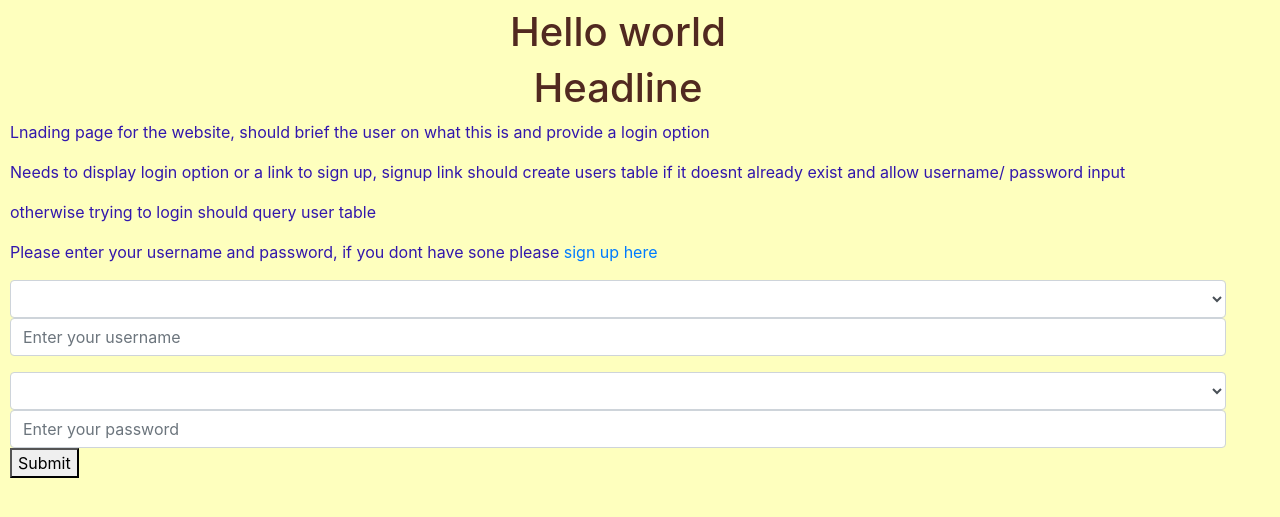
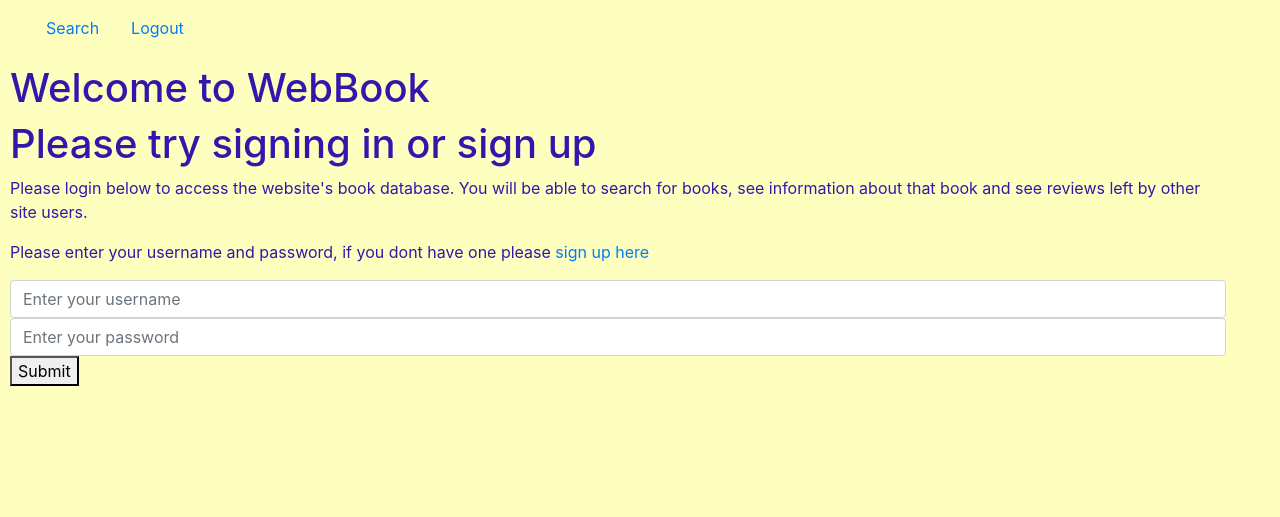
Before and after one commit to BlackSun93/cs50Project1, a Flask app: page / in a window 1280 px wide. Shown: the top 517 px of the page. Run offline with Flask 2, Linux system fonts and the light colour scheme; lists and menus that the app fills with data are empty; some libraries are stand-ins or nearby versions.

Commit message:
version 1.0
Ready for submission, html pages need more formatting

```diff
--- a/application.py
+++ b/application.py
@@ -1,16 +1,16 @@
 import os
-import psycopg2
+import psycopg2, requests, json
 from tables import TableMake
 
-from flask import Flask, session, render_template, request
+from flask import Flask, session, render_template, request, redirect, url_for, jsonify, flash
 from flask_session import Session
-from sqlalchemy import create_engine, MetaData, Table, Column, String
+from sqlalchemy import create_engine, MetaData, Table, Column, String, select
 from sqlalchemy.orm import scoped_session, sessionmaker
 
 app = Flask(__name__)
+app.config["SECRET_KEY"] = "goodluck"
 
 # Check for environment variable
-#os.putenv("DATABASE_URL", "postgres://qhpnyexenogece:1c04bab21940e673a432d6354cc67440b4d2830e4213f84f18fddf392ff88b9e@ec2-52-202-22-140.compute-1.amazonaws.com:5432/d8tpvv7b4aadb")
 if not os.getenv("DATABASE_URL"):
     raise RuntimeError("DATABASE_URL is not set")
 
@@ -23,109 +23,220 @@ Session(app)
 engine = create_engine(os.getenv("DATABASE_URL"))
 db = scoped_session(sessionmaker(bind=engine))
 
-#metadata = MetaData()
-#users = Table('users', metadata,
-#Column ('userID', Integer, primary_key=True),
-#Column ('username', String(20), nullable=false),
-#Column ('password', String(20), nullable=false)
-#)
+createReviews = ('CREATE TABLE IF NOT EXISTS "reviews" ('
+    ' revid SERIAL PRIMARY KEY,'
+    ' isbn VARCHAR REFERENCES books,'
+    ' userid INTEGER REFERENCES users,'
+    ' review VARCHAR,'
+    ' rating INTEGER);')
 
-#users.create(engine, checkfirst=True)
+db.execute (createReviews)
+db.commit()
 
-#db.execute("IF (EXISTS (SELECT * FROM INFORMATION_SCHEMA.TABLES WHERE TABLE_SCHEMA = 'dbo' AND TABLE_NAME = 'users'))
- #
-  #
-   #
-   #BEGIN
-    #  PRINT 'Database Table Exists'
-   #END;
-#ELSE
- #  BEGIN
-  #    PRINT 'No Table in database'
-   #END;  )
+createUsers = ('CREATE TABLE IF NOT EXISTS "users" ('
+    'username VARCHAR NOT NULL,'
+    'password VARCHAR NOT NULL,'
+    'userid SERIAL UNIQUE,'
+    'PRIMARY KEY (userID));')
 
+db.execute (createUsers)
+db.commit()
 
-@app.route("/")
+@app.route("/home", methods = ["POST", "GET"])
+@app.route("/", methods = ["POST", "GET"])
+
 def index():
-    headline = " Headline"
-    body = "Hello this is a body"
-    return render_template ("index.html", headline=headline)
+    if request.method == 'GET':
+            if 'USER' in session:
+                return redirect(url_for("search", name = session['NAME']))
+            else:
+                headline = "Please try signing in or sign up"
+                body = "Hello this is a body"
+                return render_template ("index.html", headline=headline)
 
+    if request.method == 'POST':
+        usernamelog = request.form['usernamelog']
+        passwordlog = request.form['passwordlog']
+
+        if not usernamelog or not passwordlog:
+            return render_template ("index.html", headline="Incorrect username or password")
+
+        for i in usernamelog:
+            if i == "'" or i.isspace():
+                return render_template ("index.html", headline= "not a valid username")
+
+        for i in passwordlog:
+            if i == "'" or i.isspace():
+                return render_template ("index.html", headline= "not a password")
+
+        databaseQuery = db.execute('SELECT * FROM users WHERE (username = :usernamelog AND password = :passwordlog)',
+        {"usernamelog": usernamelog, "passwordlog": passwordlog}).fetchone()
+
+        if databaseQuery:
+            session['USER'] = databaseQuery.userid
+            session['NAME'] = databaseQuery.username.capitalize()
+            return render_template ("search.html", name = session['NAME'])
+        else:
+            return render_template ("index.html", headline="Incorrect username or password")
 
 
 @app.route('/signup')
 def signup():
 
-    #engine.execute ('CREATE TABLE IF NOT EXISTS "users" ('
-     #  'username VARCHAR NOT NULL,'
-      #  'password VARCHAR NOT NULL,'
-       # 'userID VARCHAR NOT NULL,'
-        #'PRIMARY KEY (userID));')
-
-    command = ('CREATE TABLE IF NOT EXISTS "users" ('
-       'username VARCHAR NOT NULL,'
-       'password VARCHAR NOT NULL,'
-        'userID SERIAL UNIQUE,'
-        'PRIMARY KEY (userID));')
-
-    db.execute (command)
-    db.commit()
-
-    #print ("Table made")
     return render_template ("signup.html")
 
-@app.route("/signupcomplete", methods = ['POST'])
+@app.route("/signupcomplete", methods = ['POST', 'GET'])
 def signupcomplete():
 
-    username = request.form['username']
-    password = request.form['password']
-
-    if username == "" or password == "":
-        headline = "Please complete both fields"
-        return render_template ("index.html", headline=headline)
+    if request.method == 'GET':
+        return render_template("index.html")
 
     else:
 
-        db.execute ("INSERT INTO users (username, password) VALUES (:username, :password)",
-         {"username": username, "password": password})
-        db.commit()
+        username = request.form['username']
+        password = request.form['password']
 
-        headline = "Signup Successful"
-        return render_template ("index.html", headline=headline)
+        for i in username:
+            if i == "'" or i.isspace():
+                return redirect(url_for('signup', headline="Please use a valid username"))
 
-@app.route("/loginsuccess", methods = ['POST'])
-def loginsuccess():
+        for i in password:
+            if i == "'" or i.isspace():
+                return redirect(url_for('signup', headline="Please use a valid password"))
+            else:
+                continue
 
-    usernamelog = request.form['usernamelog']
-    passwordlog = request.form['passwordlog']
+        if username == "" or password == "":
+            headline = "Please complete both fields"
+            return render_template("signup.html", headline="Please use a valid password")
 
-    #logcommand = ('SELECT * FROM users WHERE (username = 'usernamelog' AND password = 'passwordlog')')
+        elif db.execute("SELECT username FROM users WHERE username = :username", {"username": username}).rowcount != 0:
+            headline = "This username is taken"
+            return render_template("signup.html", headline=headline)
 
-    if db.execute('SELECT * FROM users WHERE (username = :usernamelog AND password = :passwordlog)', {"usernamelog": usernamelog, "passwordlog": passwordlog}).rowcount == 1:
+        else:
 
-    #if login == 1
-        return render_template ("search.html")
+            db.execute ("INSERT INTO users (username, password) VALUES (:username, :password)",
+            {"username": username, "password": password})
+            db.commit()
 
-    else:
-        return render_template ("index.html", headline="Username or password incorrect")
-
+            headline = "Signup Successful"
+            return render_template("index.html", headline = headline)
 
 @app.route("/logout")
 def logout():
+    if 'USER' in session:
+        session.pop('USER',None)
+        session.pop('NAME', None)
 
-    return "Project 1: TODO"
+        return render_template("index.html", headline="logged out")
+
+    else:
+        return render_template("index.html", headline="You are already logged out")
 
 
-@app.route("/search")
+@app.route("/search", methods = ['POST', 'GET'])
 def search():
+    if request.method == 'GET':
+        #if logged in, returns the search page, otherwise takes user back to the main page
+        if 'USER' in session:
+            return render_template("search.html", name = session['NAME'])
 
-    return "Project 1: TODO"
+        else:
+            return render_template("index.html", headline="You have to login first to see the search page")
+
+    #if post request submitted from a form being completed, attemps to convert all the form inputs into valid sqlAlchemy syntax
+    #by adding a % to the end of the input (as SQL query is a LIKE query), if nothing was entered into the form, sets variable to ""
+    #and correct sql statement is picked out.
+    else:
+        try:
+            isbn = request.form['isbn'] + "%"
+        except:
+           isbn = ""
+        try:
+            title = request.form['title'].capitalize() + "%"
+        except:
+            title = ""
+        try:
+            author = request.form['author'] + "%"
+        except:
+            author = ""
+
+    if isbn != "":
+        books = db.execute("SELECT * FROM BOOKS WHERE (isbn LIKE :isbn)", {"isbn": isbn})
+
+    elif title != "":
+        books = db.execute("SELECT * FROM BOOKS WHERE (title LIKE :title)", {"title": title})
+
+    else:
+        books = db.execute("SELECT * FROM BOOKS WHERE (author LIKE :author)", {"author": author})
+
+    if books.rowcount == 0:
+        return render_template("search.html", headline = "No books found with those parameters")
+
+    else:
+        return render_template("booksearchsuccess.html", books=books)
 
 
-@app.route("/hello", methods=["GET", "POST"])
-def hello():
-    if request.method == "GET":
-        return "Please submit form properly"
+@app.route("/selectedbook/<string:isbn>", methods = ["GET", "POST"])
+def selectedbook(isbn):
+    apireq = requests.get("https://www.goodreads.com/book/review_counts.json", params={"key": "qjfi7EyD90v3MlEghQNbBQ", "isbns": isbn})
+    books = db.execute("SELECT * FROM books WHERE isbn = :isbn", {"isbn": isbn})
+    reviews = db.execute("SELECT reviews.review, reviews.rating, users.username FROM reviews "
+                        "INNER JOIN users ON reviews.userid = users.userid "
+                        "WHERE isbn = :isbn", {"isbn": isbn})
+
+    apiresult = apireq.json()
+
+    rev_count =  apiresult['books'][0]['reviews_count']
+    average_score = apiresult['books'][0]['average_rating']
+
+    if request.method =="GET":
+        return render_template("selectedbook.html", books = books, reviews = reviews, rev_count = rev_count, average_score = average_score)
+
     else:
-        name = request.form.get("name")
-        return render_template("index.html", headline=name)
+        rating = request.form['rating']
+        rev = request.form['review']
+        current = session["USER"]
+
+        if db.execute ("SELECT * FROM reviews WHERE userid = :userid AND isbn = :isbn",
+         {"userid": current, "isbn": isbn}).rowcount != 0:
+
+            db.execute("UPDATE reviews SET review = :review, rating = :rating WHERE userid = :userid AND isbn = :isbn",
+            {"review": rev, "userid": current, "isbn": isbn, "rating": rating})
+            db.commit()
+
+            flash('Your review has been updated! Please refresh the page to see it displayed.')
+
+            return render_template("selectedbook.html",  books = books, reviews = reviews, rev_count = rev_count, average_score = average_score)
+
+        else:
+            db.execute ("INSERT INTO reviews (isbn, userid, review, rating) VALUES (:isbn, :userid, :review, :rating)",
+            {"isbn": isbn, "userid": current, "review": rev, "rating": 5})
+            db.commit()
+            flash('Your review has been submitted! It will be visible once you refresh the page')
+            return render_template("selectedbook.html", books = books, reviews = reviews, rev_count = rev_count, average_score = average_score)
+
+@app.route("/api/<string:isbn>")
+def api(isbn):
+
+    apireq = requests.get("https://www.goodreads.com/book/review_counts.json", params={"key": "qjfi7EyD90v3MlEghQNbBQ", "isbns": isbn})
+
+    if not apireq:
+        return render_template("index.html", headline="404 book not found")
+
+    else:
+        dbreq = db.execute("SELECT * FROM books WHERE isbn = :isbn", {"isbn": isbn}).fetchone()
+
+        apiresult = apireq.json()
+
+        builtjson = {
+    "title": dbreq.title,
+    "author": dbreq.author,
+    "year": dbreq.year,
+    "isbn": dbreq.isbn,
+    "review_count": apiresult['books'][0]['reviews_count'],
+    "average_score": apiresult['books'][0]['average_rating']
+    }
+
+        return jsonify(builtjson)
--- /dev/null
+++ b/static/css/style.css
@@ -0,0 +1,14 @@
+body {
+background-color: rgb(254, 255, 190);
+color: rgb(50, 23, 173);
+margin-left: 10px;
+width: 95%; }
+
+
+#navigation {
+    text-align: center;
+    margin-bottom: 30px;
+    padding: 20px;
+    line-height: 0px;
+    margin: 0px;
+  }
--- a/templates/index.html
+++ b/templates/index.html
@@ -14,40 +14,25 @@
     {% block body %}
 
     <body>
-        <h1>Hello world</h1>
+        <h1>Welcome to WebBook</h1>
         <h1> {{ headline }}</h1>
 
-        <p>Lnading page for the website, should brief the user on what this is and provide a login option
+        <p>Please login below to access the website's book database. You will be able to search for books,
+            see information about that book and see reviews left by other site users.
         </p>
 
         <p>
-            Needs to display login option or a link to sign up, signup link should create users table if it doesnt already exist
-        and allow username/ password input
-        </p>
-        <p>
-            otherwise trying to login should query user table
+            Please enter your username and password, if you dont have one please <a href="{{ url_for('signup') }}">sign up here</a>
         </p>
 
-        <p>
-            Please enter your username and password, if you dont have sone please <a href="signup">sign up here</a>
-        </p>
+<div id="loginboxes">
+        <form action="{{ url_for('index') }}" method="POST">
+            <input class="form-control" name="usernamelog" placeholder="Enter your username">
+            <input class="form-control" name="passwordlog" placeholder="Enter your password">
+            <button>Submit</button>
+        </form>
+</div>
 
-        <form action="{{ url_for('loginsuccess') }}" method="post">
-            <div class="form-group">
-                <select class="form-control" name="usernamelog">
-                    <input class="form-control" name="usernamelog" placeholder="Enter your username">
-                </select>
-            </div>
-
-            <div>
-                <select class="form-control" name="passwordlog">
-                    <input class="form-control" name="passwordlog" placeholder="Enter your password">
-                </select>
-            </div>
-
-            <button>Submit</button>
-
-        </form>
 
 
     </body>
--- a/templates/layout.html
+++ b/templates/layout.html
@@ -1,19 +1,53 @@
 <html>
     <head>
         <link rel="stylesheet" href="https://stackpath.bootstrapcdn.com/bootstrap/4.4.1/css/bootstrap.min.css" integrity="sha384-Vkoo8x4CGsO3+Hhxv8T/Q5PaXtkKtu6ug5TOeNV6gBiFeWPGFN9MuhOf23Q9Ifjh" crossorigin="anonymous">
-        <link rel="styleSheet" href="styleSheet.css">
+        <link rel="stylesheet" type="text/css"  href="{{ url_for('static',filename='css/style.css') }}" >
         <style>
-            body {
-    background-color: rgb(254, 255, 190);
-    color: rgb(50, 23, 173);
-    margin-left: 10px;
-    width: 95%; }
+
+            textarea {
+                 width: 100%;
+                height: 150px;
+                 padding: 12px 20px;
+                box-sizing: border-box;
+                border: 2px solid #ccc;
+                border-radius: 4px;
+                background-color: #f8f8f8;
+                resize: none;
+                }
+
+            input[type=text], input[type=password] {
+                margin : auto;
+                }
+
+
+
         </style>
-        <title>A website</title>
+    </head>
+    <ul class="nav" id="navigation">
 
-    </head>
+        <li class="nav-item">
+            <a class="nav-link" href="{{ url_for('search') }}">Search</a>
+        </li>
+        <li class="nav-item">
+        <a class="nav-link" href="{{ url_for('logout') }}">Logout</a>
+        </li>
+    </ul>
+
+
+        {% with messages = get_flashed_messages() %}
+            {% if messages %}
+                <ul class=flashes>
+                    {% for message in messages %}
+
+                         <li>{{ message }}</li>
+                    {% endfor %}
+                </ul>
+            {% endif %}
+        {% endwith %}
+
     <body>
         <h1>{% block heading %} {% endblock %}</h1>
+
         {% block body %}
         {% endblock %}
 
```
Also changed, not shown: requirements.txt (+10 -0 lines), templates/apibook.html (added, +20 -0 lines), templates/booksearchsuccess.html (added, +13 -0 lines), templates/search.html (+34 -4 lines), templates/selectedbook.html (added, +53 -0 lines), templates/signup.html (+5 -14 lines), templates/style.css (added, +62 -0 lines), README.md, import.py (line endings or trailing spaces), templates/inheritanceex.html (line endings or trailing spaces).
